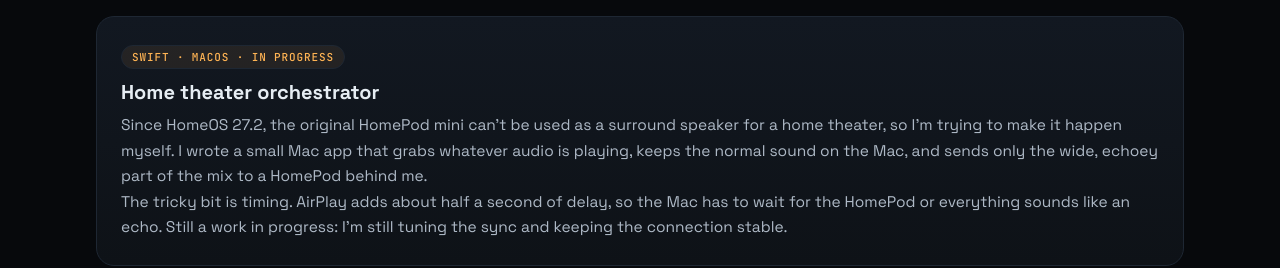
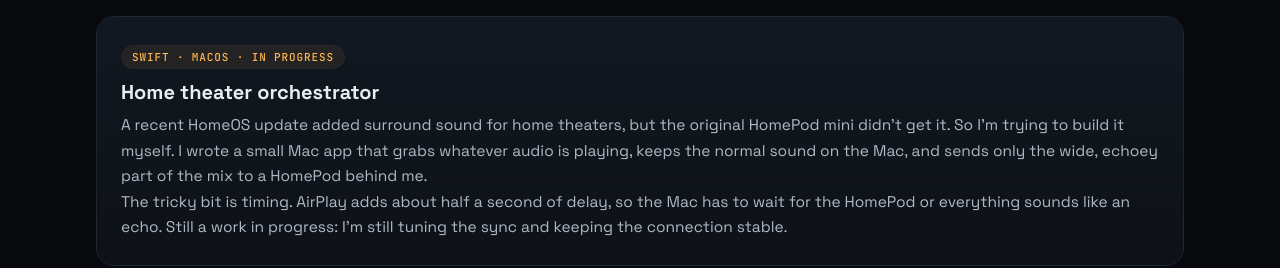
Before and after one commit to CyberBishop/cyberbishop.github.io, a plain HTML site: page index.html in a window 1280 px wide. Shown: the part 5538-5806 px from the top of the page. Drawn offline with Linux system fonts and the light colour scheme.

Commit message:
Clarify home theater blurb

```diff
--- a/index.html
+++ b/index.html
@@ -215,7 +215,7 @@
       <article class="card wide theater">
         <span class="tag amber">Swift · macOS · In progress</span>
         <h3>Home theater orchestrator</h3>
-        <p>Since HomeOS 27.2, the original HomePod mini can't be used as a surround speaker for a home theater, so I'm trying to make it happen myself. I wrote a small Mac app that grabs whatever audio is playing, keeps the normal sound on the Mac, and sends only the wide, echoey part of the mix to a HomePod behind me.</p>
+        <p>A recent HomeOS update added surround sound for home theaters, but the original HomePod mini didn't get it. So I'm trying to build it myself. I wrote a small Mac app that grabs whatever audio is playing, keeps the normal sound on the Mac, and sends only the wide, echoey part of the mix to a HomePod behind me.</p>
         <p>The tricky bit is timing. AirPlay adds about half a second of delay, so the Mac has to wait for the HomePod or everything sounds like an echo. Still a work in progress: I'm still tuning the sync and keeping the connection stable.</p>
       </article>
     </div>
```
